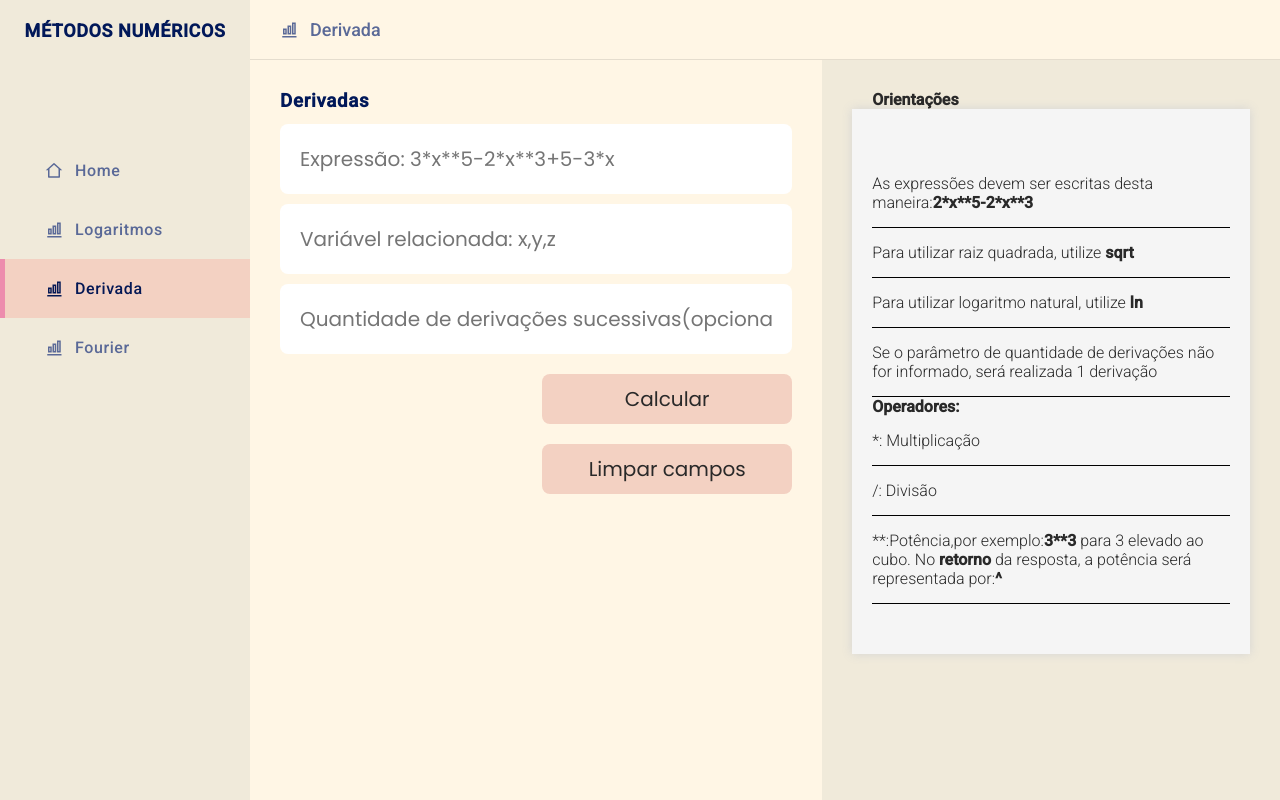
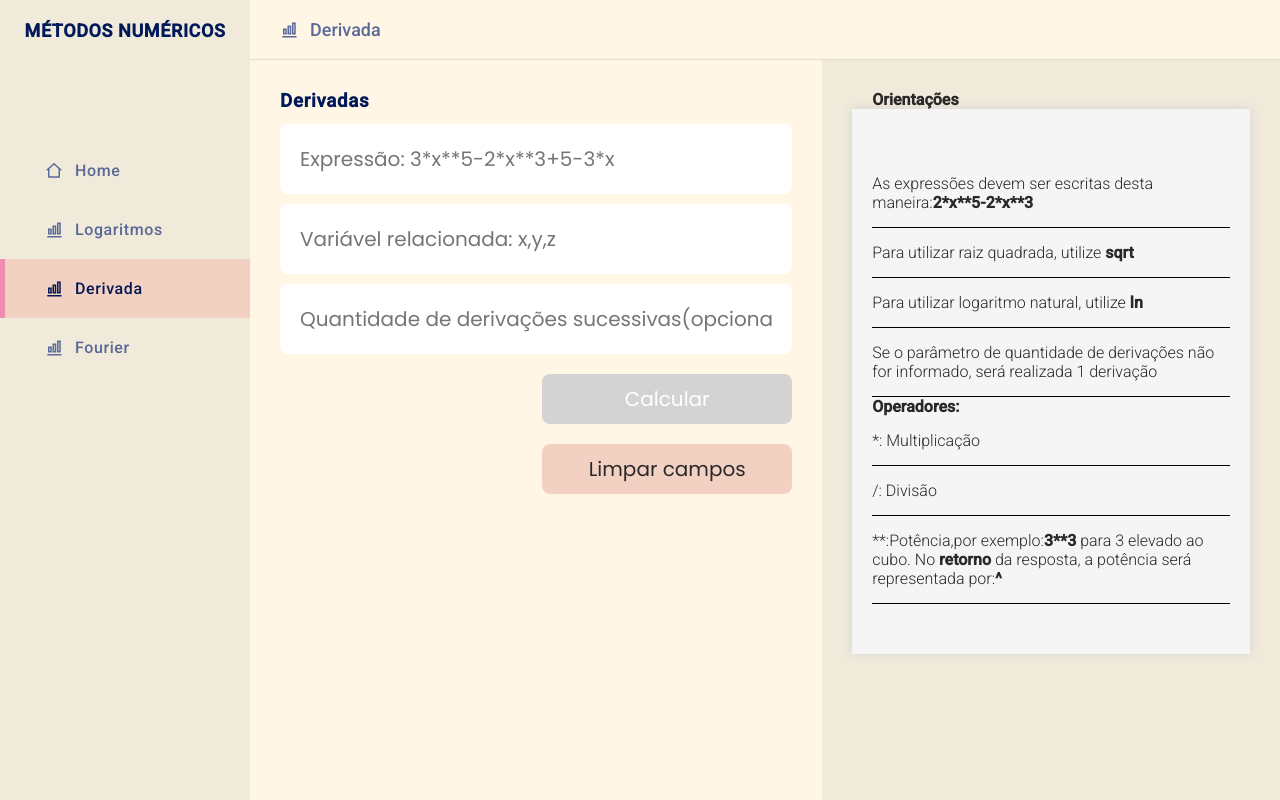
Before and after one commit to numerical-problems/nm-app, a React (Create React App) app: page /derivadas in a window 1280 px wide. Built offline with nearby package versions, Linux system fonts and the light colour scheme; no server answers.

Commit message:
feat:Desabilitando botão calcular caso os INPUTS estejam vazios

```diff
--- a/src/components/Button/styles.js
+++ b/src/components/Button/styles.js
@@ -1,4 +1,4 @@
-import styled from 'styled-components';
+import styled from "styled-components";
 
 export const Container = styled.div`
   width: 100%;
@@ -14,11 +14,20 @@ export const Container = styled.div`
     border-radius: 8px;
     border: none;
     font-size: 20px;
-        font-family: 'Poppins';
+    font-family: "Poppins";
   }
 
   button:hover {
     background-color: #d37f7f;
     color: #fff;
   }
+
+  .disabled {
+    background-color: lightgrey;
+    color: #fff;
+  }
+  .disabled:hover {
+    background-color: lightgrey;
+    color: #fff;
+  }
 `;
--- a/src/pages/Derivadas/index.js
+++ b/src/pages/Derivadas/index.js
@@ -40,6 +40,7 @@ function Derivadas() {
     const { expression, related_to } = state;
     const times = state.times > 0 ? state.times : 1;
     const url = `http://localhost:5000/derivate`;
+    try {
       const response = await fetch(url, {
         method: "POST",
         headers: {
@@ -61,6 +62,13 @@ function Derivadas() {
         result: data.result,
         isLoading: false,
       }));
+    } catch (err) {
+      setState((old) => ({
+        ...old,
+        error: "Ocorreu um erro inesperado",
+        isLoading: false,
+      }));
+    }
   };
 
   return (
@@ -87,7 +95,13 @@ function Derivadas() {
               onChange={textChange("times")}
               placeholder='Quantidade de derivações sucessivas(opcional)'
             />
-            <Button type='submit' label='Calcular' />
+
+            <Button
+              type='submit'
+              label='Calcular'
+              className={state.expression && state.related_to ? "" : "disabled"}
+              disabled={!state.expression && !state.related_to}
+            />
           </C.Form>
           <Button label='Limpar campos' onClick={clearInput} />
           {state.error !== "" && !state.isLoading && (
```
Lines whose indentation alone changed are shown as unchanged.
